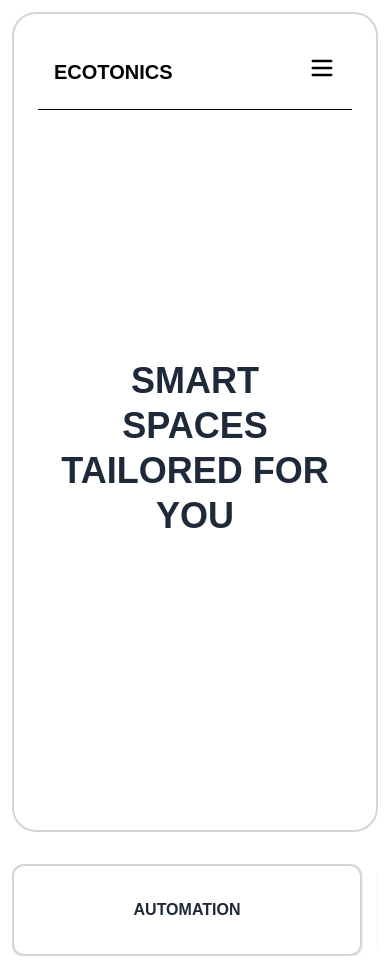
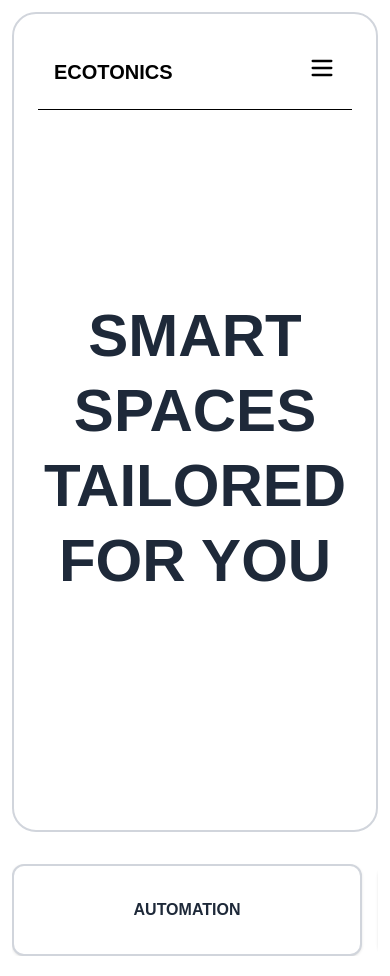
Before and after one commit to ecotonics/ecotonics, a Next.js app: page / in a window 390 px wide. Built offline with nearby package versions, Linux system fonts and the light colour scheme.

Commit message:
increased size of text in hero section mobile

```diff
--- a/app/components/HeroSection.tsx
+++ b/app/components/HeroSection.tsx
@@ -62,7 +62,7 @@ const HeroSection = () => {
             {/* Hero Center Content */}
             <div className="flex-1 flex items-center justify-center text-black text-center px-4">
               <div>
-                <h1 className="text-4xl md:text-7xl font-extrabold mb-6 leading-tight text-gray-800">
+                <h1 className="text-6xl md:text-7xl font-extrabold mb-6 leading-tight text-gray-800">
                   SMART SPACES <br/> TAILORED FOR YOU
                 </h1>
               </div>
```
